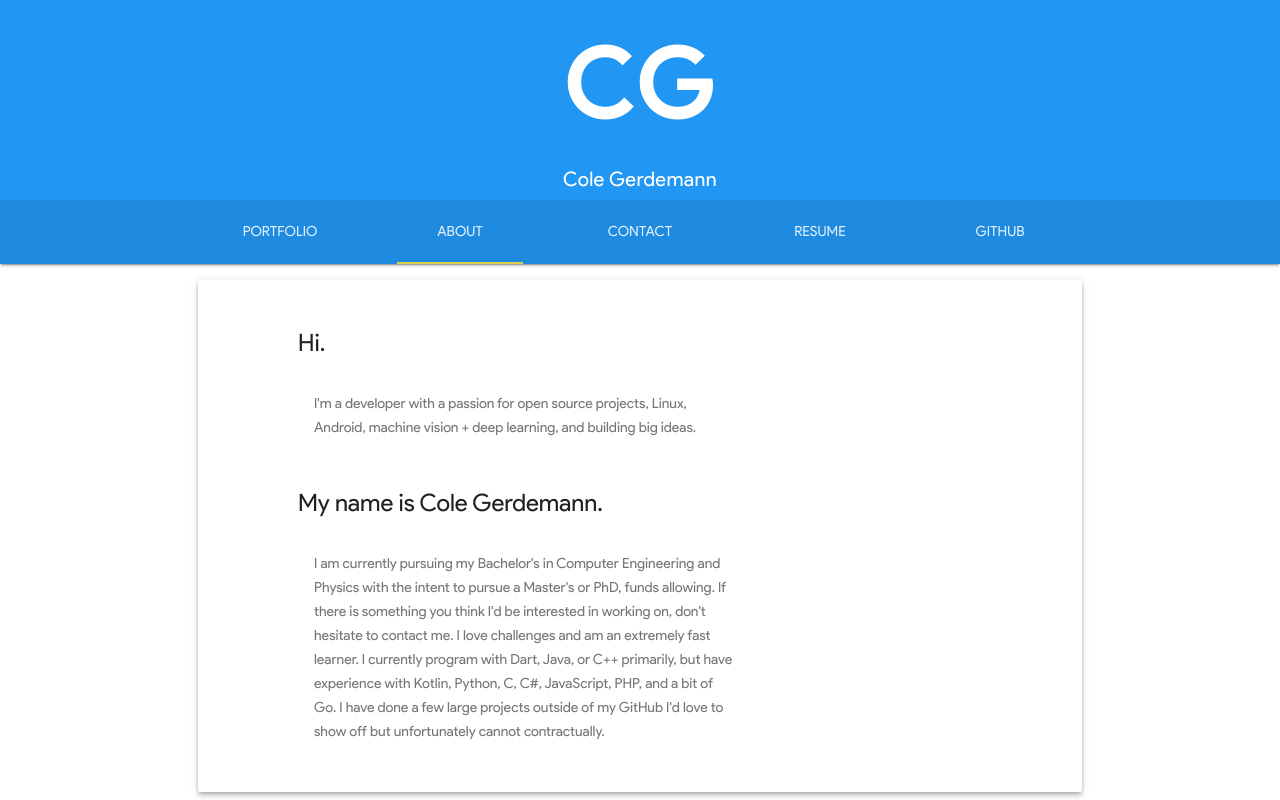
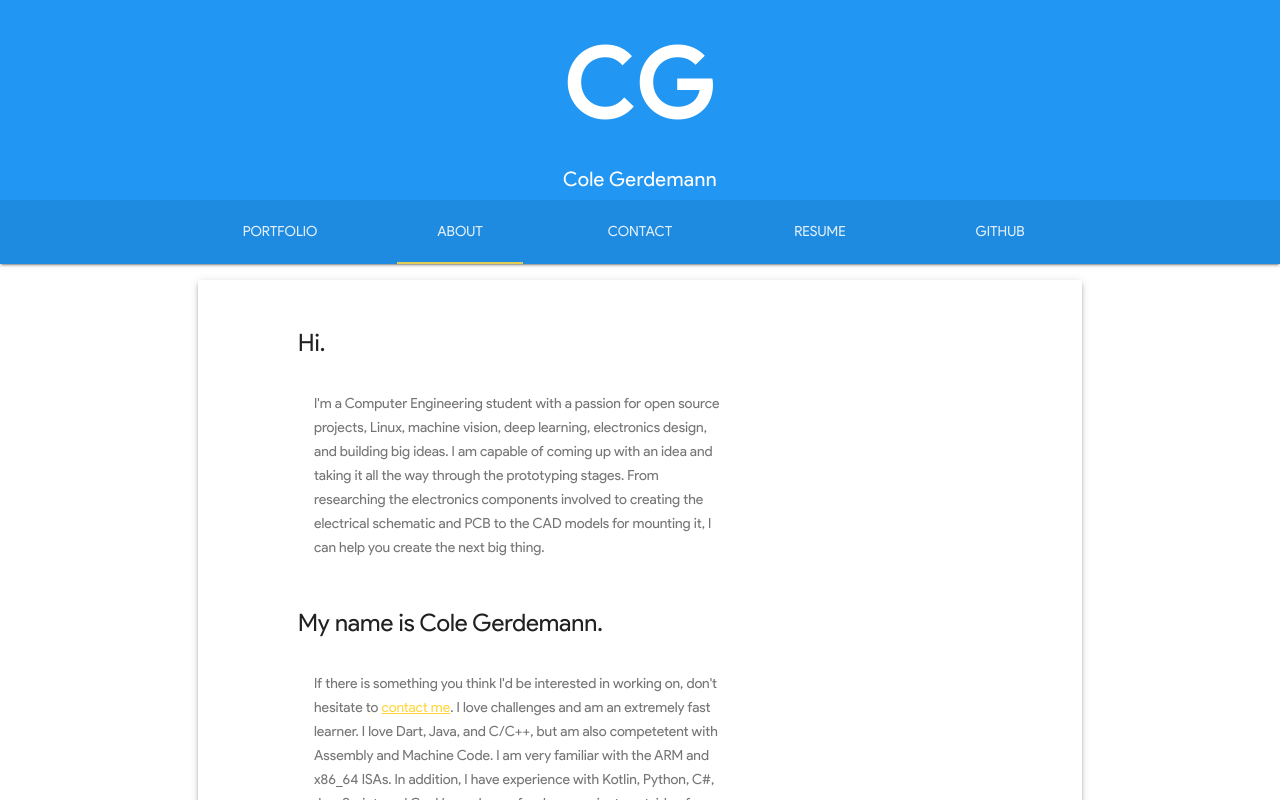
Before and after one commit to CorvetteCole/corvettecole.github.io, a plain HTML site: page index.html in a window 1280 px wide. Drawn offline with nearby package versions, Linux system fonts and the light colour scheme.

Commit message:
updated landing page

```diff
--- a/index.html
+++ b/index.html
@@ -66,9 +66,9 @@
             </div>
             <div class="mdl-layout__header-row site-navigation-row mdl-layout--large-screen-only">
                 <nav class="mdl-navigation mdl-typography--body-1-force-preferred-font">
-                    <a class="mdl-navigation__link" href="portfolio.html">Portfolio</a>
-                    <a class="mdl-navigation__link is-active" href="index.html">About</a>
-                    <a class="mdl-navigation__link" href="contact.html">Contact</a>
+                    <a class="mdl-navigation__link" href="portfolio">Portfolio</a>
+                    <a class="mdl-navigation__link is-active" href="index">About</a>
+                    <a class="mdl-navigation__link" href="contact">Contact</a>
 					<a class="mdl-navigation__link" href="https://drive.google.com/file/d/1U5y-RG6HvrFZtpJ6OHyAXZe07egGs7Lz/view?usp=sharing" target="_blank" rel="noreferrer">Resume</a>
 					<a class="mdl-navigation__link" href="https://github.com/CorvetteCole/" target="_blank" rel="noreferrer">GitHub</a>
                 </nav>
@@ -76,9 +76,9 @@
         </header>
         <div class="mdl-layout__drawer mdl-layout--small-screen-only">
             <nav class="mdl-navigation mdl-typography--body-1-force-preferred-font">
-                <a class="mdl-navigation__link is-active" href="portfolio.html">Portfolio</a>
-                <a class="mdl-navigation__link" href="index.html">About</a>
-                <a class="mdl-navigation__link" href="contact.html">Contact</a>
+                <a class="mdl-navigation__link is-active" href="portfolio">Portfolio</a>
+                <a class="mdl-navigation__link" href="index">About</a>
+                <a class="mdl-navigation__link" href="contact">Contact</a>
 				<a class="mdl-navigation__link" href="https://drive.google.com/file/d/1U5y-RG6HvrFZtpJ6OHyAXZe07egGs7Lz/view?usp=sharing" target="_blank" rel="noreferrer">Resume</a>
 				<a class="mdl-navigation__link" href="https://github.com/CorvetteCole/" target="_blank" rel="noreferrer">GitHub</a>
             </nav>
@@ -95,16 +95,18 @@
                         <h3 class="mdl-cell mdl-cell--12-col mdl-typography--headline">Hi.</h3>
                         <div class="mdl-cell mdl-cell--8-col mdl-card__supporting-text no-padding ">
                             <p>
-								I'm a developer with a passion for open source projects, Linux, Android, machine vision + deep learning, and building big ideas.</p>
+								I'm a Computer Engineering student with a passion for open source projects, Linux, machine vision, deep learning, electronics design, and building big ideas.
+				    				I am capable of coming up with an idea and taking it all the way through the prototyping stages. From researching the electronics components involved to creating the
+				    				electrical schematic and PCB to the CAD models for mounting it, I can help you create the next big thing.</p>
                         </div>
 
                         <h3 class="mdl-cell mdl-cell--12-col mdl-typography--headline">My name is Cole Gerdemann.</h3>
                         <div class="mdl-cell mdl-cell--8-col mdl-card__supporting-text no-padding ">
                             <p>
-                                I am currently pursuing my Bachelor's in Computer Engineering and Physics with the intent to pursue a
-								Master's or PhD, funds allowing. If there is something you think I'd be interested in working on, don't hesitate
-								to contact me. I love challenges and am an extremely fast learner. I currently program with Dart, Java, or C++ primarily, but have experience with Kotlin, Python, C, C#, JavaScript, PHP,
-								and a bit of Go. I have done a few large projects outside of my GitHub I'd love to show off but unfortunately cannot contractually.</p>
+                                				If there is something you think I'd be interested in working on, don't hesitate
+								to <a href="contact">contact me</a>. I love challenges and am an extremely fast learner. I love Dart, Java, and C/C++, but am also competetent with Assembly and Machine Code.
+				    				I am very familiar with the ARM and x86_64 ISAs. In addition, I have experience with Kotlin, Python, C#, JavaScript,
+								and Go. I have done a few large projects outside of my GitHub I'd love to show off and can demo on request!</p>
                         </div>
                     </div>
                 </div>
```
